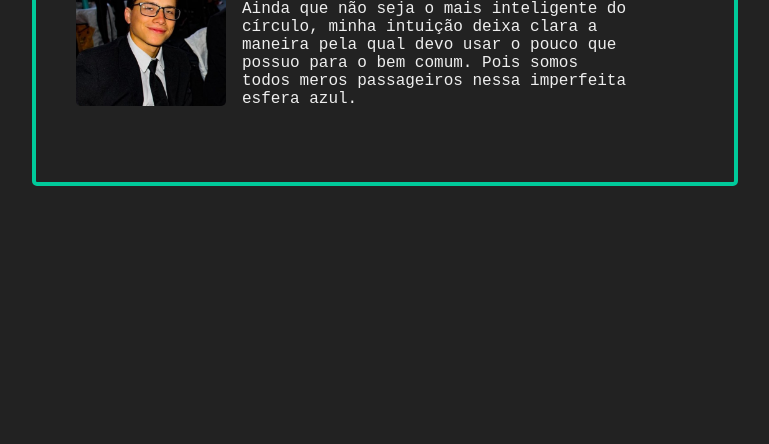
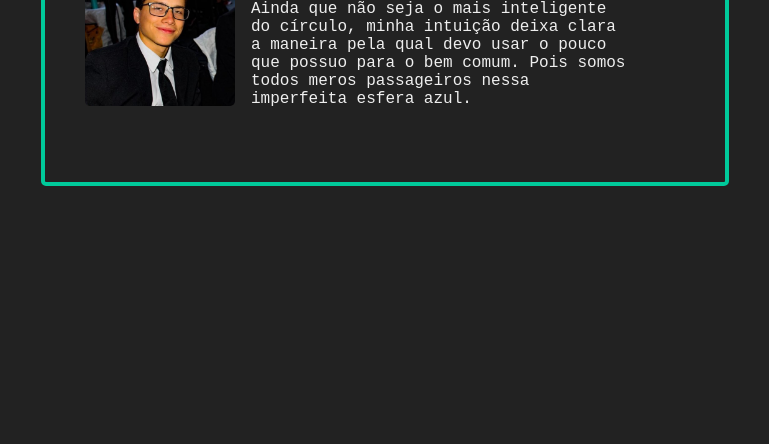
Before and after one commit to JadsonButzk/About-me, a plain HTML site: page index.html in a window 1280 px wide. Shown: the part 356-800 px from the top of the page, without its empty margins (255-1024 px from the left). Drawn offline with Linux system fonts and the light colour scheme.

Commit message:
Update style.css

```diff
--- a/style.css
+++ b/style.css
@@ -8,7 +8,7 @@ body {
   color: #eee;
 }
 main {
-  width: 650px;
+  width: 50%;
   height: 150px;
   display: flex;
   flex-direction: column;
```
